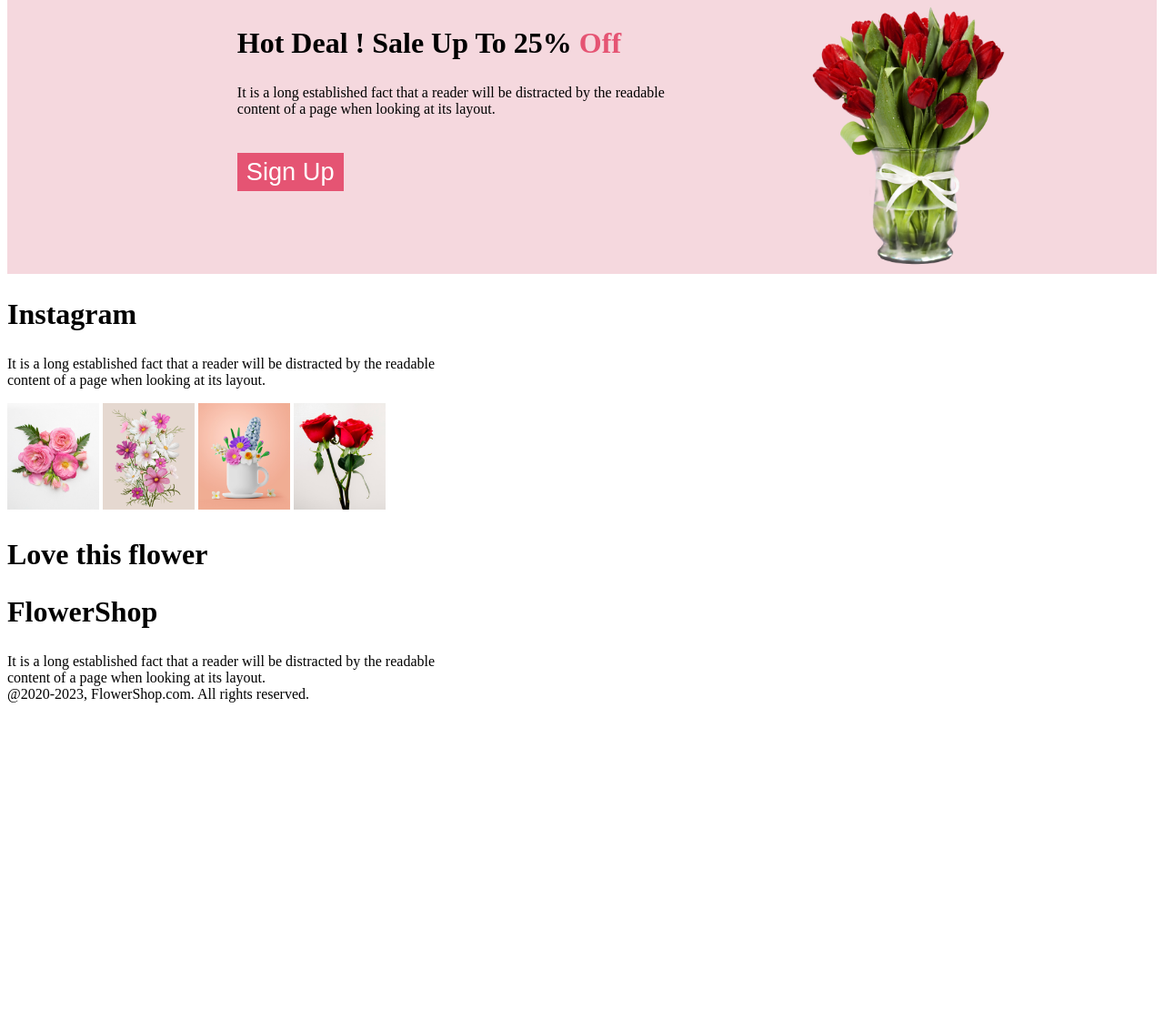
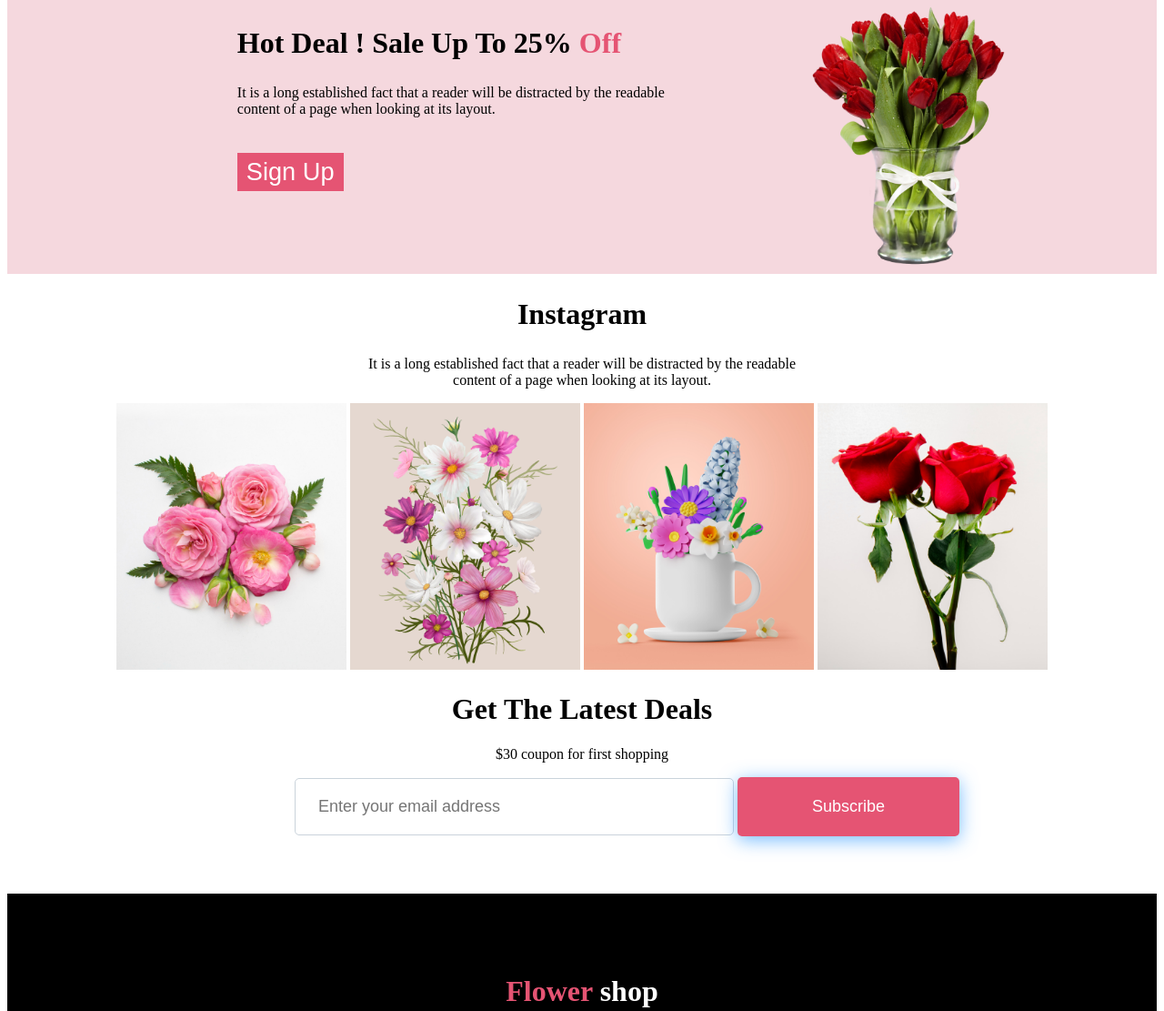
Before and after one commit to AfifaKhan11/my-first-flower-shop-assignment, a plain HTML site: page index.html in a window 1280 px wide. Shown: the part 1155-2266 px from the top of the page at 91% size. Before the commit the page ends 1943 px from the top, so only its background shows below. Drawn offline with Linux system fonts and the light colour scheme.

Commit message:
image section added

```diff
--- a/index.html
+++ b/index.html
@@ -70,17 +70,17 @@
 </div>
   </section>
 
-<section class="content">
+<section style="text-align: center;">
  <div class="center-text">
   <h1>Instagram</h1>
   <p>It is a long established fact that a reader will be distracted by the readable <br> content of a page when looking at its layout.</p>
  </div>
 
    <div class="img">
-    <img style="width: 8%;" src="Flower Asset/Flower 01.png" alt="">
-    <img style="width:8% ;" src="Flower Asset/Rectangle 4.png" alt="">
-    <img style="width:8%;" src="Flower Asset/Rectangle 5.png" alt="">
-    <img style="width:8%;" src="Flower Asset/Rectangle 6.png" alt="">
+    <img style="width: 20%;" src="Flower Asset/Flower 01.png" alt="">
+    <img style="width:20% ;" src="Flower Asset/Rectangle 4.png" alt="">
+    <img style="width:20%;" src="Flower Asset/Rectangle 5.png" alt="">
+    <img style="width:20%;" src="Flower Asset/Rectangle 6.png" alt="">
 
    </div>
 </section>
@@ -88,21 +88,16 @@
 </section>
 
 
-<section class="products">
-  <div class="product-text">
-    <h1>Love this flower</h1>
-  </div>
-
-  <div>
-    <div class="img">
-
-    </div>
-  </div>
-</div>
 
 
 
-</section>
+<h1 style="text-align:center;">Get The Latest Deals</h1>
+<p style="text-align:center; ">$30 coupon for first shopping</p>
+
+<div class="form">
+  <input type="email" class="form__email" placeholder="Enter your email address" />
+  <button class="form__button">Subscribe</button>
+</div>
 
 
 
@@ -112,14 +107,10 @@
 
 
 
-
-    <main>
-
-    </main>
     <footer>
-        <section class="content">
+        <section style="text-align: center;background-color: black;color:white;padding: 5% 0% 5% 0%;margin-top: 5%;">
           <div class="center-text">
-            <h1>FlowerShop</h1>
+            <h1> <span style="color: #E55473;">Flower</span> shop</h1>
             <p>It is a long established fact that a reader will be distracted by the readable <br> content of a page when looking at its layout. <br>@2020-2023, FlowerShop.com. All rights reserved. </p>
 
           </div>
--- a/styles/portfolio.css
+++ b/styles/portfolio.css
@@ -53,3 +53,52 @@ padding-left: 25%;
 .center {
     text-align: center;
 }
+
+
+
+
+  .yoyo{
+
+    background-color: #f2f2f2;
+    display: flex;
+  }
+
+
+
+  .form {
+	margin-bottom: 25px;
+    margin-left: 25%;
+}
+
+.form__email {
+	padding: 20px 25px;
+	border-radius: 5px;
+ 	border: 1px solid #CAD3DB;
+	width: 431px;
+	font-size: 18px;
+	color: #0F121F;
+}
+
+.form__email:focus {
+	outline: 1px solid #3D9FFF;
+}
+
+.form__button {
+	background: #E55473;
+	padding: 10px;
+	border: none;
+	width: 244px;
+	height: 65px;
+	border-radius: 5px;
+	font-size: 18px;
+	color: white;
+	box-shadow: 0 4px 20px rgba(61, 159, 255, 0.7);
+}
+
+.form__button:hover {
+	box-shadow: 0 10px 20px rgba(61, 159, 255, 0.7);
+
+
+
+
+}
```
